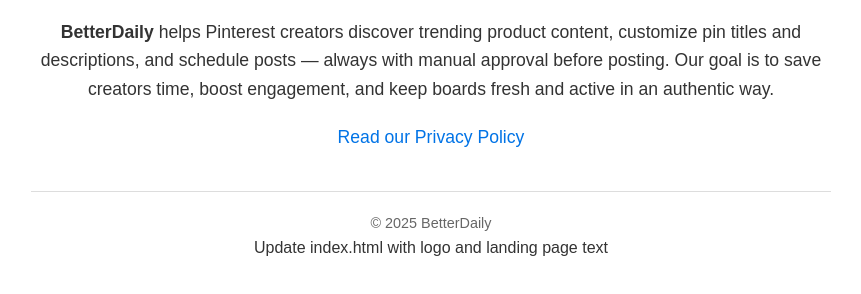
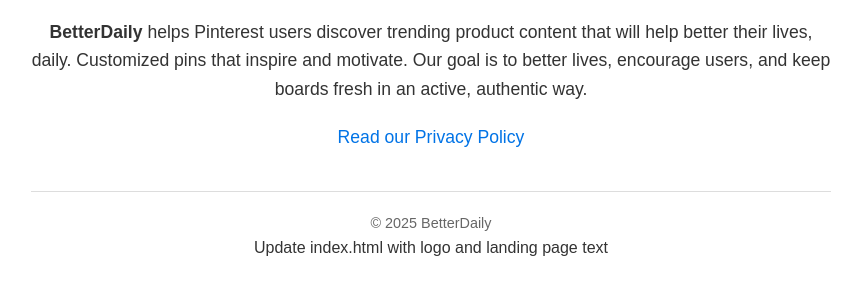
Before and after one commit to dbailey1997/betterdaily, a plain HTML site: page index.html in a window 1280 px wide. Shown: the part 342-636 px from the top of the page, without its empty margins (209-1070 px from the left). Drawn offline with Linux system fonts and the light colour scheme.

Commit message:
Update index.html
update the wording

```diff
--- a/index.html
+++ b/index.html
@@ -45,7 +45,7 @@
 <body>
   <img src="BD.png" alt="BD" />
   <h1>BetterDaily Pinterest Planner</h1>
-  <p><strong>BetterDaily</strong> helps Pinterest creators discover trending product content, customize pin titles and descriptions, and schedule posts — always with manual approval before posting. Our goal is to save creators time, boost engagement, and keep boards fresh and active in an authentic way.</p>
+  <p><strong>BetterDaily</strong> helps Pinterest users discover trending product content that will help better their lives, daily. Customized pins that inspire and motivate. Our goal is to better lives, encourage users, and keep boards fresh in an active, authentic way.</p>
   <p><a href="privacy.html">Read our Privacy Policy</a></p>
   <footer>&copy; 2025 BetterDaily</footer>
 </body>
```
